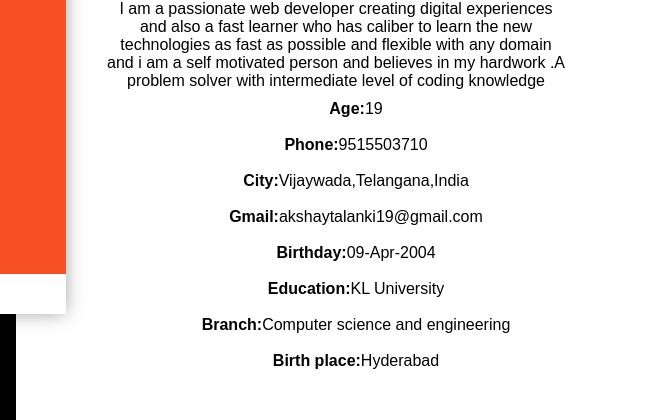
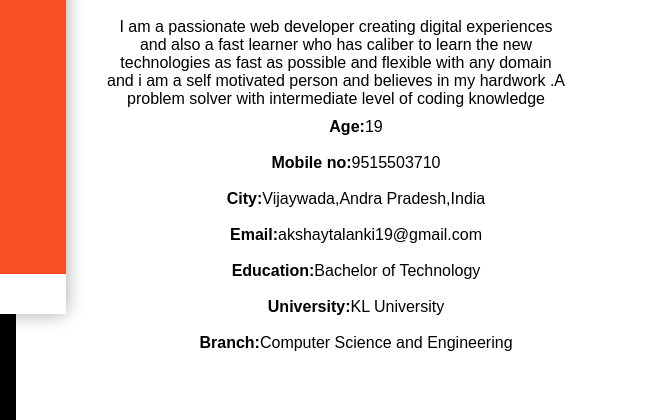
Before and after one commit to akshaytalanki19/portfolio, a plain HTML site: page portfolio/index.html in a window 1280 px wide. Shown: the part 1140-1560 px from the top of the page, 624-1280 px from the left. Drawn offline with nearby package versions, Linux system fonts and the light colour scheme.

Commit message:
About page updated

```diff
--- a/portfolio/index.html
+++ b/portfolio/index.html
@@ -92,13 +92,12 @@
                     <p>I am a passionate web developer creating digital experiences and also a fast learner who has caliber to learn the new technologies as fast as possible and flexible with any domain and  i am a self motivated person and believes in my hardwork .A problem solver with intermediate level of coding knowledge </p>
                     <ul>
                       <li><i class="fa-solid fa-angle-right"></i> <strong>Age:</strong><span></span>19</li><br>
-                      <li><i class="fa-solid fa-angle-right"></i> <strong>Phone:</strong><span></span>9515503710</li><br>
-                      <li><i class="fa-solid fa-angle-right"></i> <strong>City:</strong><span></span>Vijaywada,Telangana,India</li><br>
-                      <li><i class="fa-solid fa-angle-right"></i> <strong>Gmail:</strong><span></span>akshaytalanki19@gmail.com</li><br>
-                      <li><i class="fa-solid fa-angle-right"></i> <strong>Birthday:</strong><span></span>09-Apr-2004</li><br>
-                      <li><i class="fa-solid fa-angle-right"></i> <strong>Education:</strong><span></span>KL University</li><br>
-                      <li><i class="fa-solid fa-angle-right"></i> <strong>Branch:</strong><span></span>Computer science and engineering</li><br>
-                      <li><i class="fa-solid fa-angle-right"></i> <strong>Birth place:</strong><span></span>Hyderabad</li><br>
+                      <li><i class="fa-solid fa-angle-right"></i> <strong>Mobile no:</strong><span></span>9515503710</li><br>
+                      <li><i class="fa-solid fa-angle-right"></i> <strong>City:</strong><span></span>Vijaywada,Andra Pradesh,India</li><br>
+                      <li><i class="fa-solid fa-angle-right"></i> <strong>Email:</strong><span></span>akshaytalanki19@gmail.com</li><br>
+                      <li><i class="fa-solid fa-angle-right"></i> <strong>Education:</strong><span></span>Bachelor of Technology</li><br>
+                      <li><i class="fa-solid fa-angle-right"></i> <strong>University:</strong><span></span>KL University</li><br>
+                      <li><i class="fa-solid fa-angle-right"></i> <strong>Branch:</strong><span></span>Computer Science and Engineering</li><br>
                   </ul>
                     </div>
                     </div>
```
